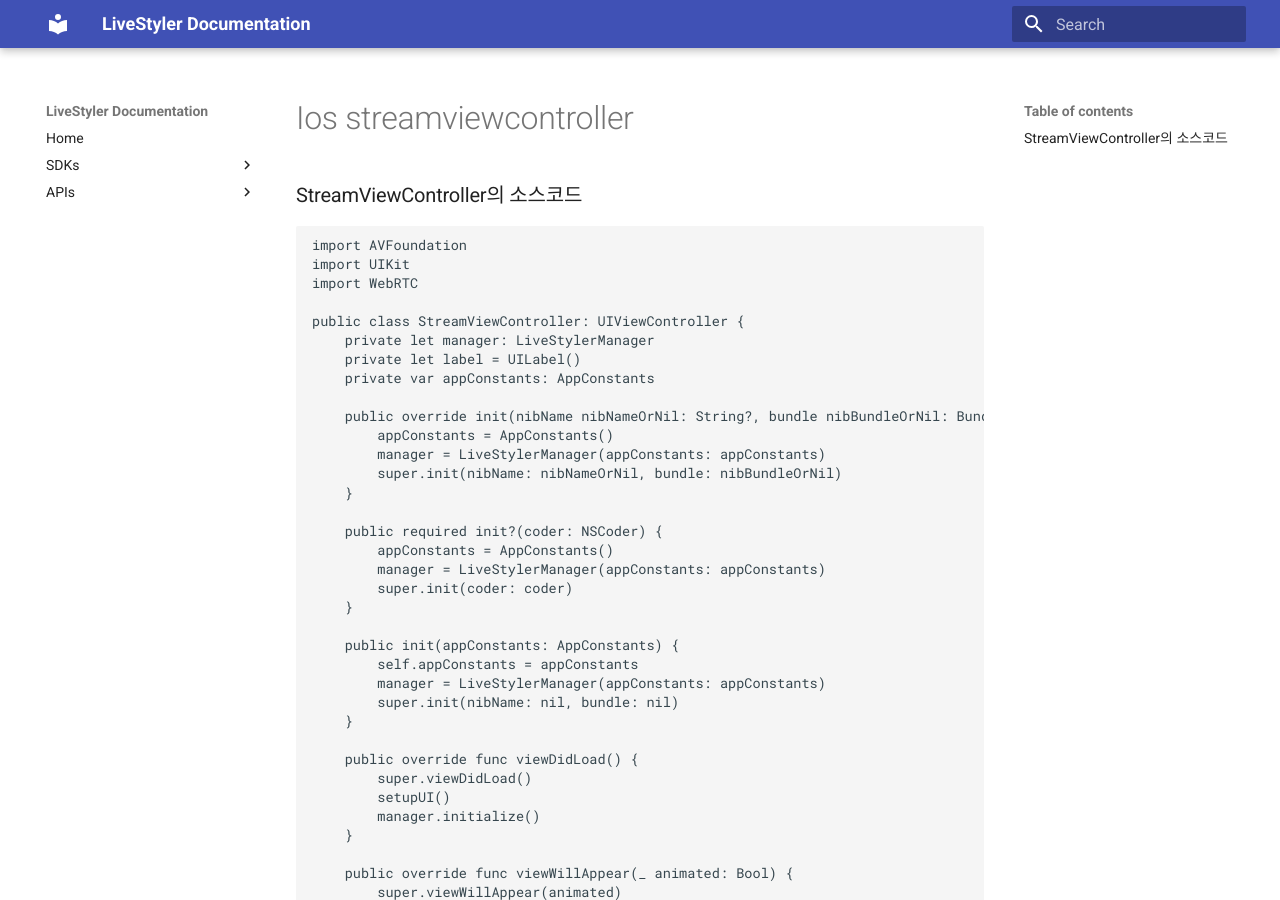
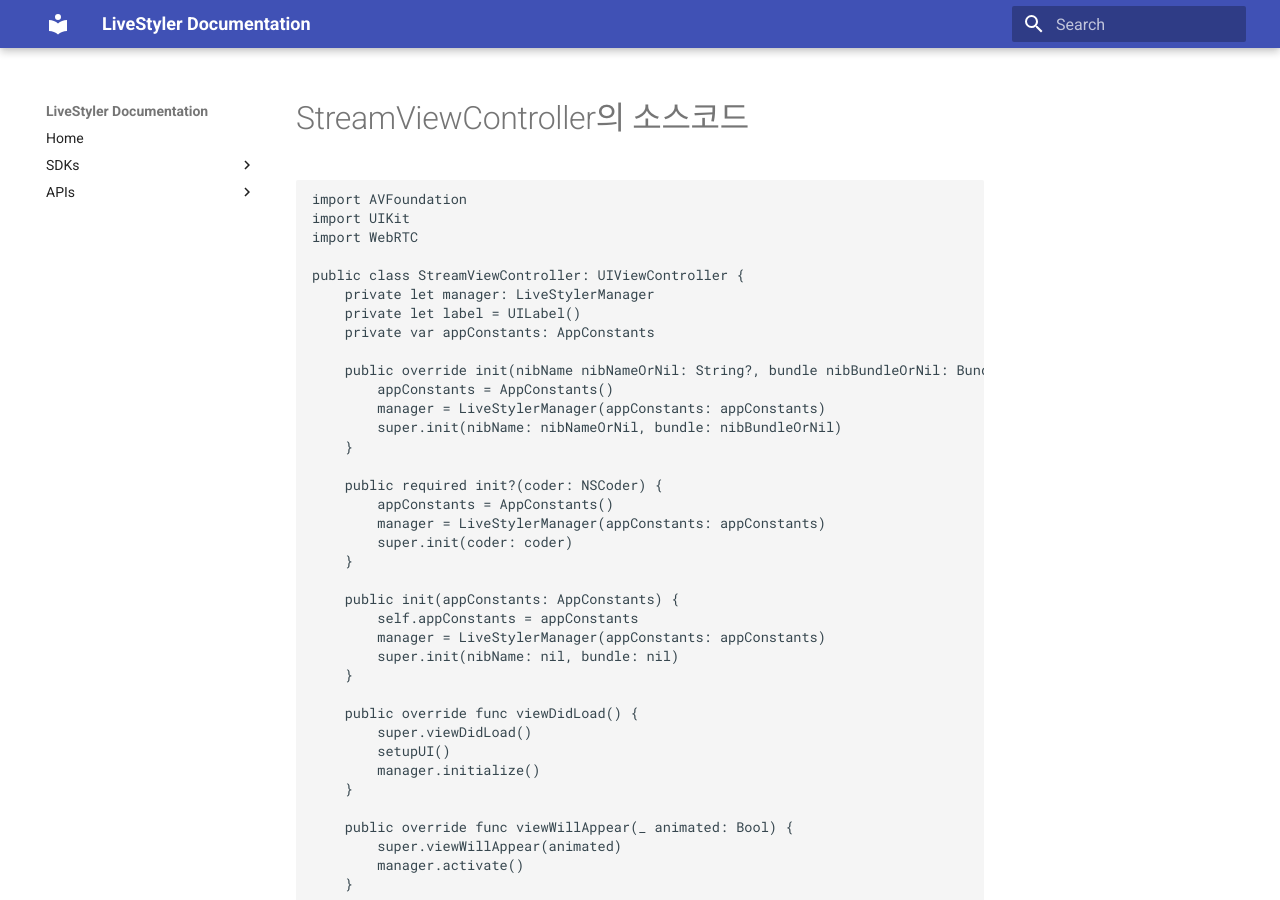
Before and after one commit to dob-world/livestyler-docs, an MkDocs documentation site: the page built from docs/sdk/ios-streamviewcontroller.md, in a window 1280 px wide and 900 px high. Built offline with MkDocs 1.6.1 and Material for MkDocs 9.7.7, drawn with Linux system fonts in a browser that asks for light colours.

Commit message:
Update heading style in iOS StreamViewController docs
Changed the heading for 'StreamViewController의 소스코드' from level 3 to level 1 for improved documentation structure and consistency.

````diff
--- a/docs/sdk/ios-streamviewcontroller.md
+++ b/docs/sdk/ios-streamviewcontroller.md
@@ -1,4 +1,4 @@
-### StreamViewController의 소스코드
+# StreamViewController의 소스코드
 
 ```swift
 import AVFoundation
````
